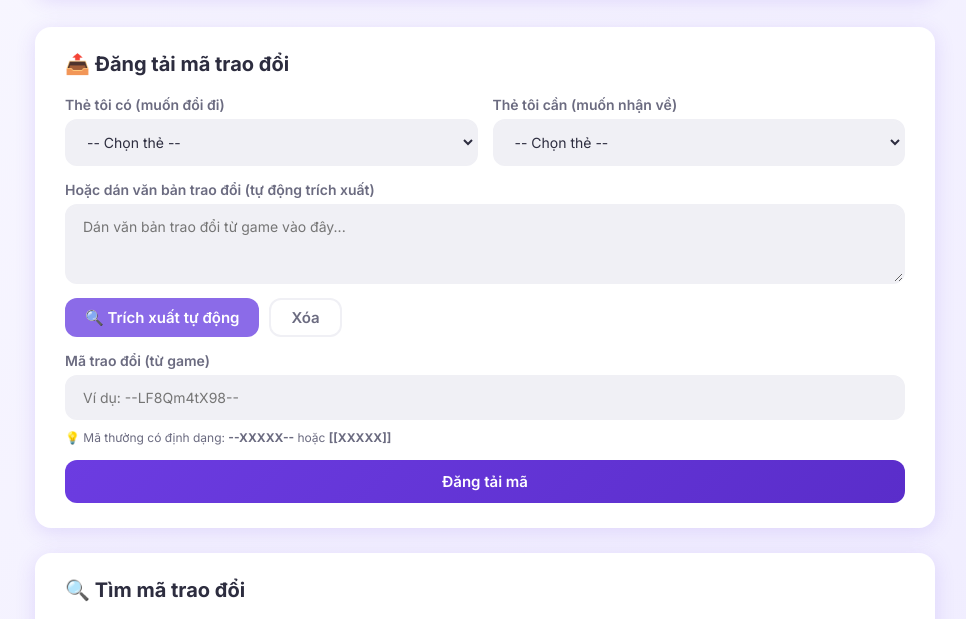
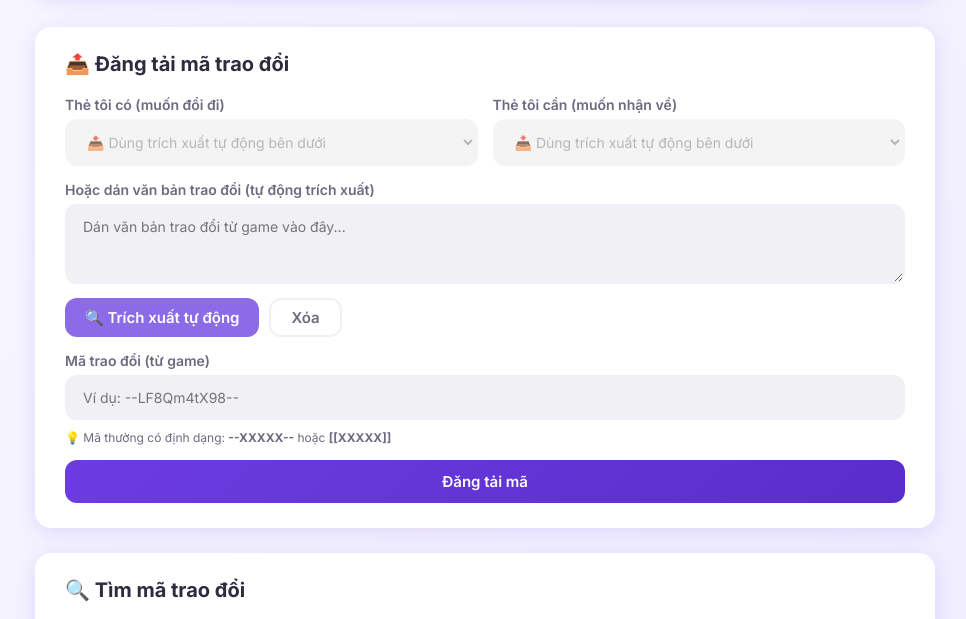
Before and after one commit to tuquangnam07/Trao-Doi-Ma, a plain HTML site: page index.html in a window 1280 px wide. Shown: the part 103-722 px from the top of the page, without its empty margins (155-1121 px from the left). Drawn offline with Linux system fonts and the light colour scheme; no server answers.

Commit message:
Update index.html

```diff
--- a/index.html
+++ b/index.html
@@ -184,5 +184,28 @@
     <script>
         document.getElementById('exchangeCode').disabled = true;
     </script>
+
+    <script>
+    // Chặn chọn thẻ thủ công - buộc phải dùng trích xuất tự động
+    document.getElementById('haveCard').disabled = true;
+    document.getElementById('needCard').disabled = true;
+
+    // Thêm placeholder hướng dẫn
+    const haveCard = document.getElementById('haveCard');
+    const needCard = document.getElementById('needCard');
+
+    // Thêm option placeholder
+    haveCard.innerHTML = '<option value="">📤 Dùng trích xuất tự động bên dưới</option>';
+    needCard.innerHTML = '<option value="">📥 Dùng trích xuất tự động bên dưới</option>';
+
+    // Style cho disabled
+    haveCard.style.backgroundColor = '#f0f0f0';
+    haveCard.style.color = '#999';
+    haveCard.style.cursor = 'not-allowed';
+
+    needCard.style.backgroundColor = '#f0f0f0';
+    needCard.style.color = '#999';
+    needCard.style.cursor = 'not-allowed';
+</script>
 </body>
 </html>
```
